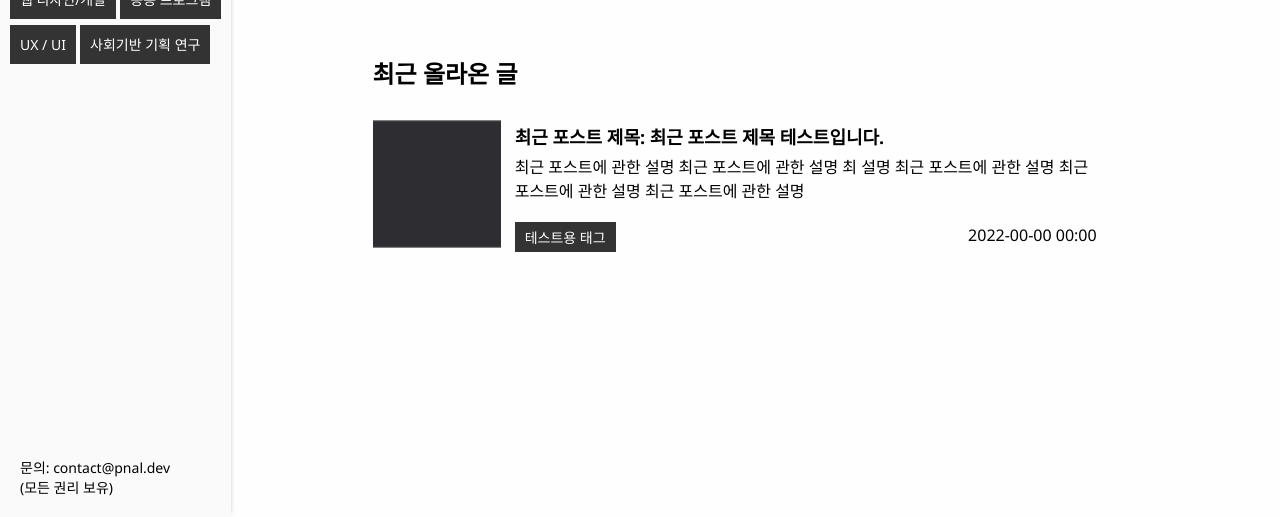
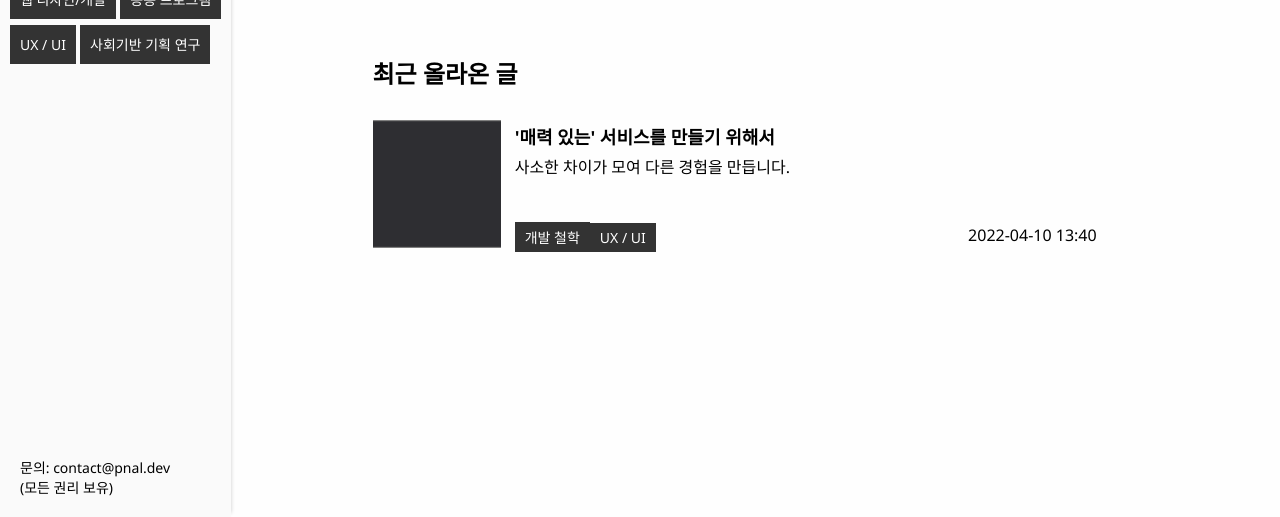
Before and after one commit to devPnal/blog, a plain HTML site: page index.html in a window 1280 px wide. Shown: the part 283-800 px from the top of the page. Drawn offline with Linux system fonts and the light colour scheme.

Commit message:
Update frontpage

```diff
--- a/index.html
+++ b/index.html
@@ -54,10 +54,10 @@
 						<div class='recent-post'>
 							<div class='post-thumbnail-wrap'><img src='assets/default-thumbnail.png' alt='thumbnail' class='post-thumbnail'></img></div>
 							<div class='post-infomation'>
-								<a href='#' class='post-title'>최근 포스트 제목: 최근 포스트 제목 테스트입니다.</a>
-								<span class='post-description'>최근 포스트에 관한 설명 최근 포스트에 관한 설명 최 설명  최근 포스트에 관한 설명 최근 포스트에 관한 설명 최근 포스트에 관한 설명</span>
-								<div class='post-tags'><a href='#'>테스트용 태그</a></di>
-								<span class='post-date'>2022-00-00 00:00</span>
+								<a href='#' class='post-title'>'매력 있는' 서비스를 만들기 위해서</a>
+								<span class='post-description'>사소한 차이가 모여 다른 경험을 만듭니다.</span>
+								<div class='post-tags'><a href='#'>개발 철학</a><a href='#'>UX / UI</a></di>
+								<span class='post-date'>2022-04-10 13:40</span>
 							</div>
 						</div>
 
```
Also changed, not shown: 1 other file.
